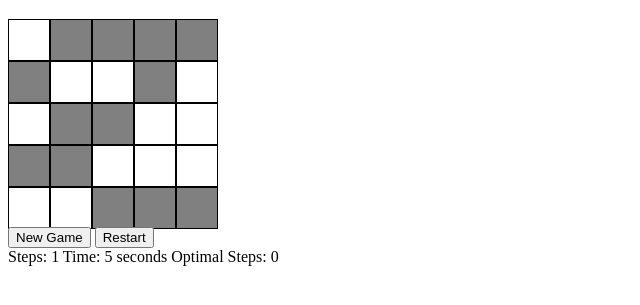
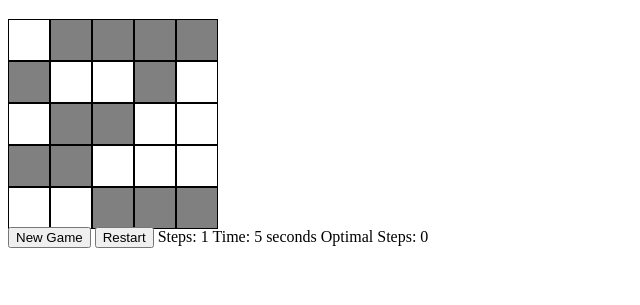
Before and after one commit to Vasyl-Havryliuk/WEB, a plain HTML site: page PracticalWork14/index.html in a window 1280 px wide. Shown: the part 61-366 px from the top of the page, without its empty margins (0-640 px from the left). Drawn offline with Linux system fonts and the light colour scheme.

Commit message:
Update index.html

```diff
--- a/PracticalWork14/index.html
+++ b/PracticalWork14/index.html
@@ -11,7 +11,7 @@
     <div class="container" id="container"></div>
     <div>
         <button onclick="newGame()">New Game</button>
-        <button onclick="restart()">Restart</button><br>
+        <button onclick="restart()">Restart</button>
         <span>Steps: <span id="steps">0</span></span>
         <span>Time: <span id="timer">0</span> seconds</span>
         <span>Optimal Steps: <span id="optimalSteps">0</span></span>
```
